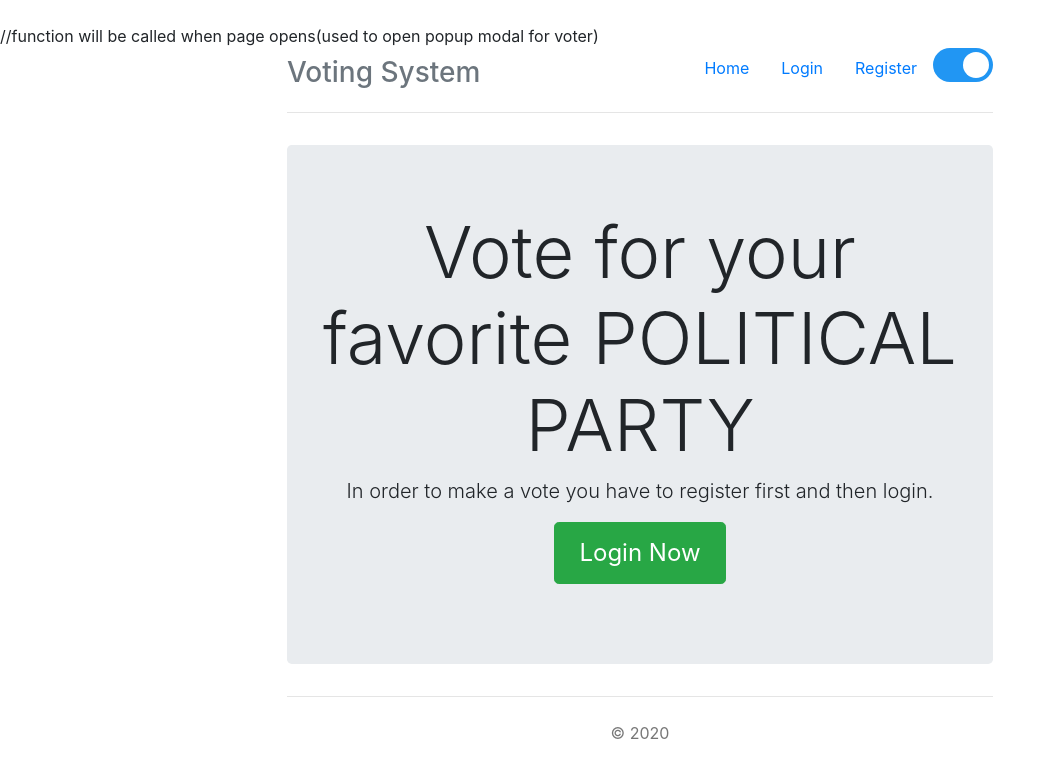
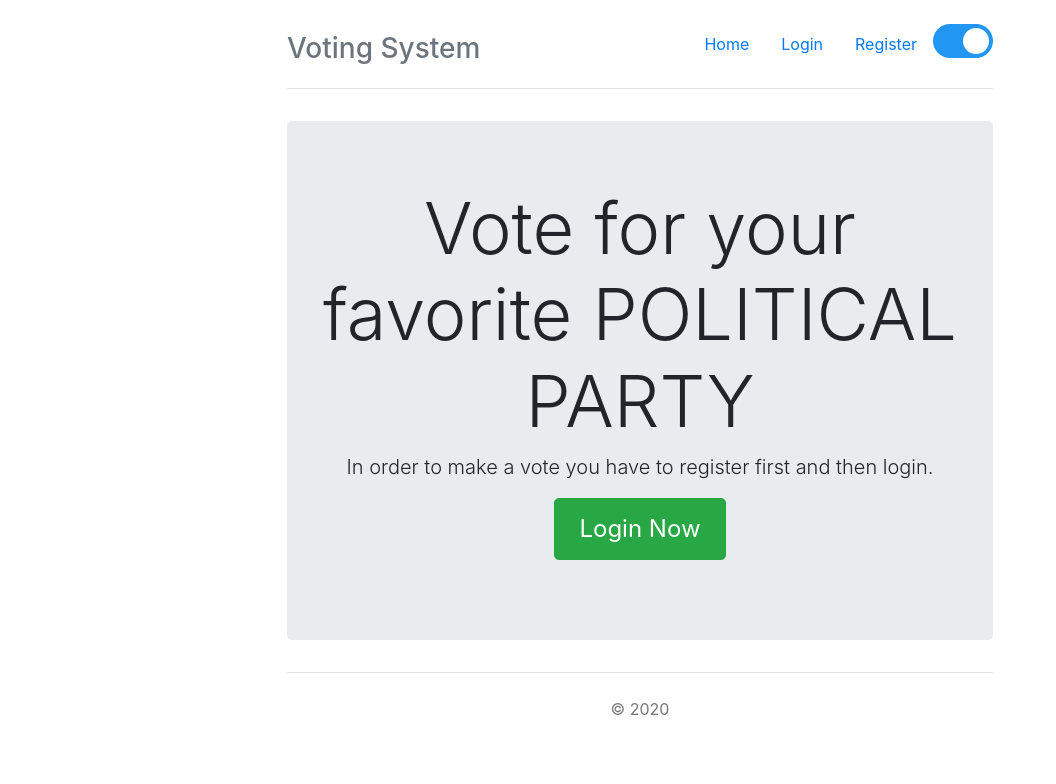
Before and after one commit to Jayanthbm/simple-voting-php, a PHP site: page / in a window 1280 px wide. Shown: the top 784 px of the page, without its empty margins (0-1056 px from the left). Run offline with PHP 8.4, Linux system fonts and the light colour scheme.

Commit message:
Minor change

```diff
--- a/index.php
+++ b/index.php
@@ -1,7 +1,7 @@
 <?php
 include "head.php";
 ?>
-<body onload="openmodal()"> //function will be called when page opens(used to open popup modal for voter)
+<body onload="openmodal()"> <!--function will be called when page opens(used to open popup modal for voter) -->
   <div class="container">
     <?php include "navbar.php"; ?>
     <!-- Start Content For Non Logged Users -->
```
